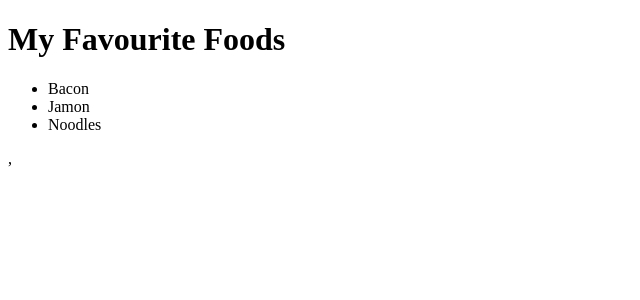
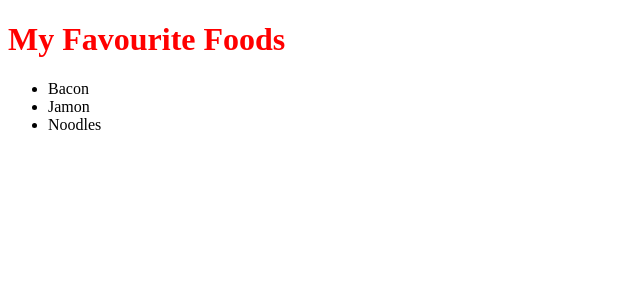
Before and after one commit to JonniiRingo/5-jsx-attributes-and-styling, a React (Vite) app: page / in a window 1280 px wide. Shown: the top 300 px of the page, without its empty margins (0-640 px from the left). Built offline with nearby package versions, Linux system fonts and the light colour scheme.

Commit message:
Challenge #1 add styling and unique attribute to false

```diff
--- a/public/styles.css
+++ b/public/styles.css
@@ -0,0 +1,3 @@
+.heading {
+    color: red;
+}
--- a/src/index.jsx
+++ b/src/index.jsx
@@ -10,12 +10,12 @@ const root = ReactDOM.createRoot(document.getElementById("root"));
 
 root.render(<React.StrictMode>
   <div>
-    <h1>My Favourite Foods</h1>
+    <h1 className = "heading" contentEditable = "true" spellCheck = "false">My Favourite Foods</h1>
     <ul>
       <li>Bacon</li>
       <li>Jamon</li>
       <li>Noodles</li>
     </ul>
-  </div>,
+  </div>
 </React.StrictMode>
 );
```
